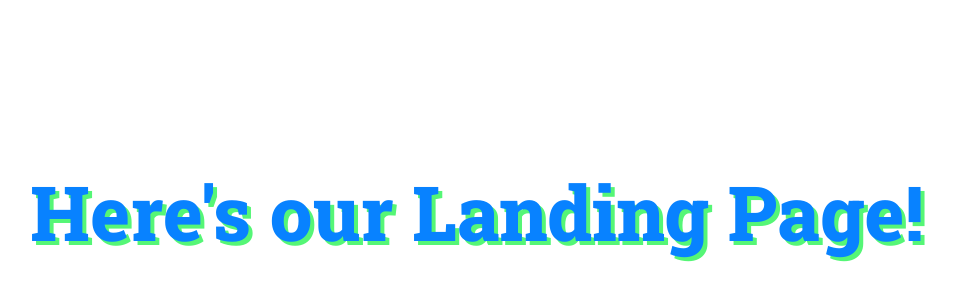
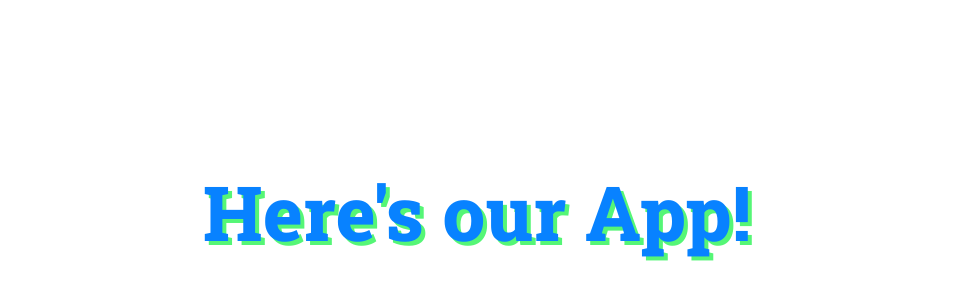
Before and after one commit to McCambley/team-upstream-app, a plain HTML site: page index.html in a window 1280 px wide. Shown: the part 188-488 px from the top of the page, without its empty margins (163-1119 px from the left). Drawn offline with Linux system fonts and the light colour scheme.

```diff
--- a/index.html
+++ b/index.html
@@ -12,7 +12,7 @@
     <title>Team Upstream</title>
   </head>
   <body class="page">
-    <p class="placeholder">Here's our Landing Page!</p>
+    <p class="placeholder">Here's our App!</p>
     <script src="./index.js"></script>
   </body>
 </html>
```
Also changed, not shown: 1 other file.
